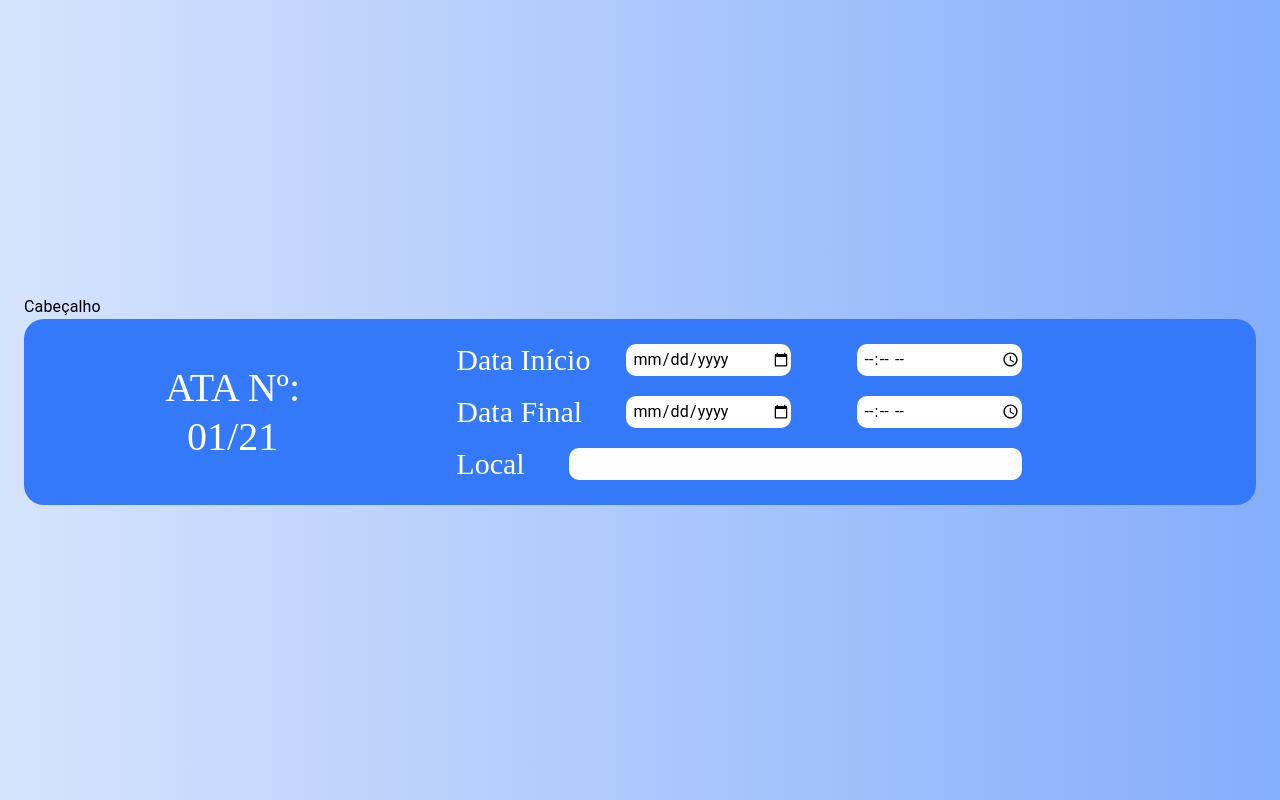
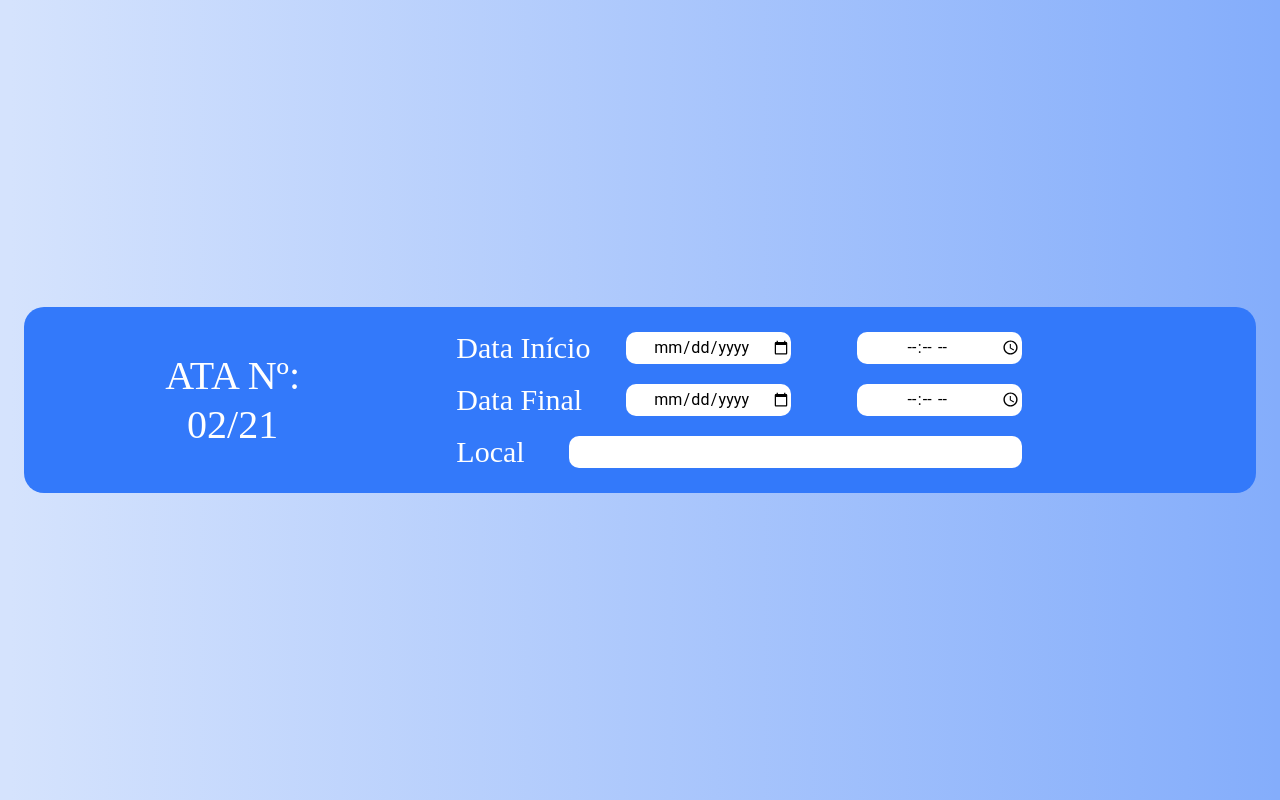
Before and after one commit to BureauTech/ProjectSisatas, a React (Create React App) app in the folder client/: page /createata in a window 1280 px wide. Built offline with nearby package versions, Linux system fonts and the light colour scheme.

Commit message:
Centralizando inputs de data e hora

```diff
--- /dev/null
+++ b/client/src/components/CreateAta/AtaHeader.css
@@ -0,0 +1,4 @@
+input[type="time"],
+input[type="date"] {
+  text-align: center !important;
+}
--- a/client/src/components/CreateAta/AtaHeader.js
+++ b/client/src/components/CreateAta/AtaHeader.js
@@ -7,6 +7,7 @@ import {
   Input,
 } from "@material-ui/core";
 import { Component } from "react";
+import "./AtaHeader.css";
 
 // Alterando css de componentes
 const styles = (theme) => ({
@@ -51,10 +52,19 @@ class AtaHeader extends Component {
   render() {
     const { classes, ata } = this.props;
 
+    // recebe último ID do banco e soma 1
+    const somarIdAta = (id) => {
+      let parte1 = id.split("/")[0];
+      const parte2 = id.split("/")[1];
+      parte1 = (Number(parte1) + 1).toString();
+      console.log(parte1.length);
+      if (parte1.length === 1) parte1 = "0" + parte1;
+      return parte1 + "/" + parte2;
+    };
+
     return (
       <Container>
         <Grid container>
-          <Typography>Cabeçalho</Typography>
           <Grid
             container
             className={classes.grid}
@@ -71,7 +81,7 @@ class AtaHeader extends Component {
                 </Grid>
                 <Grid container justify="center">
                   <Typography className={classes.biggerText}>
-                    {ata.id}
+                    {somarIdAta(ata.id)}
                   </Typography>
                 </Grid>
               </Grid>
```
